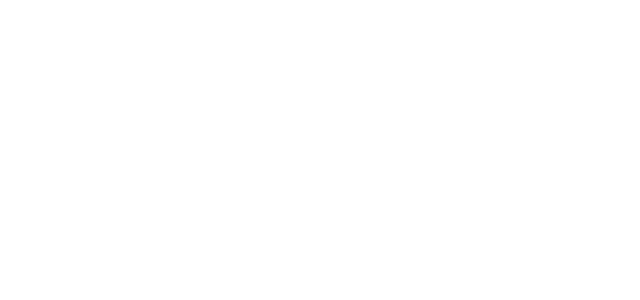
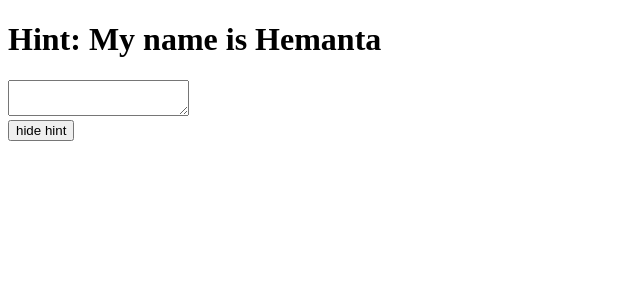
Before and after one commit to Atnameh000/React, a React (Vite) app in the folder reseting_state/: page / in a window 1280 px wide. Both pictures are taken after a click on the button "show hint". Shown: the top 300 px of the page, without its empty margins (0-640 px from the left). Built offline with nearby package versions, Linux system fonts and the light colour scheme.

Commit message:
code correction

```diff
--- a/reseting_state/src/problem1/problem1.jsx
+++ b/reseting_state/src/problem1/problem1.jsx
@@ -5,11 +5,11 @@ export default function Display(){
     if(isclick){
         return(
             <div>
-               {/* <h1>Hint: My name is Hemanta</h1>
+               <h1>Hint: My name is Hemanta</h1>
                <Comp key='comp'/>
                <button
                  onClick={e => setIsclick(!isclick)}
-               >hide hint</button> */}
+               >hide hint</button>
             </div>
         );
     }
```
